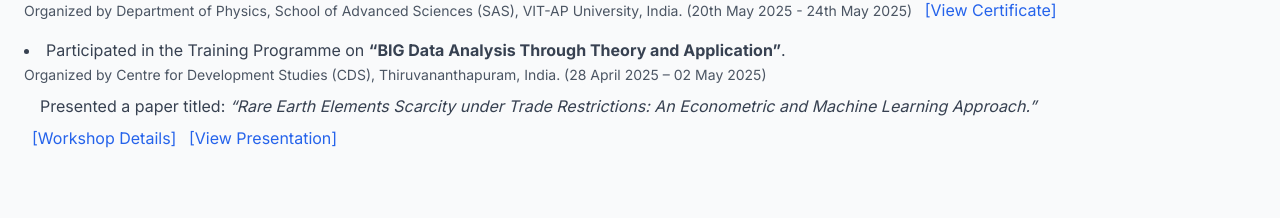
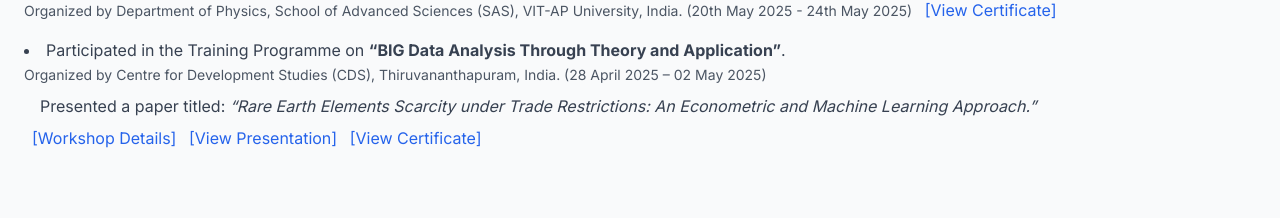
Before and after one commit to rahulkumareconomist/rahulkumareconomist.github.io, a plain HTML site: page index.html in a window 1280 px wide. Shown: the part 3940-4158 px from the top of the page. Drawn offline with nearby package versions, Linux system fonts and the light colour scheme.

Commit message:
updated big data certificate
updated big data certificate

```diff
--- a/index.html
+++ b/index.html
@@ -235,6 +235,7 @@
                             <div class="mt-2">
                                 <a href="https://cds.edu/events/training-programmes/bigdata/" target="_blank" class="text-blue-600 hover:underline ml-2">[Workshop Details]</a>
                                 <a href="files/CDS_big_data_Presentation_final.pdf" target="_blank" class="text-blue-600 hover:underline ml-2">[View Presentation]</a>
+                                <a href="files/big_data_certificate.jpg" target="_blank" class="text-blue-600 hover:underline ml-2">[View Certificate]</a>
                             </div>
                         </li>
                         </li>
```
